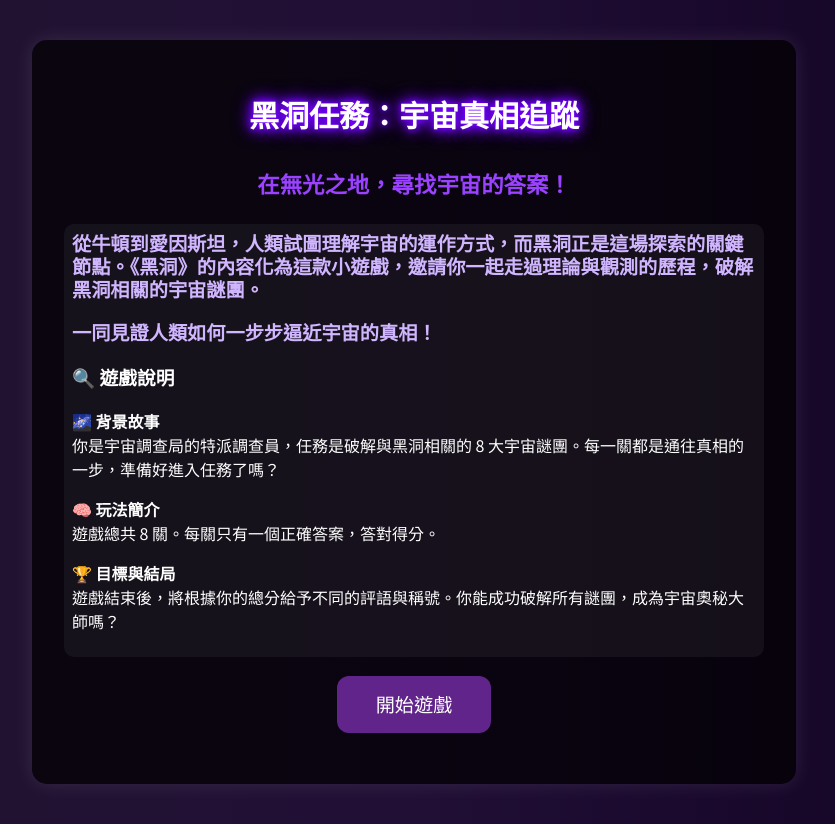
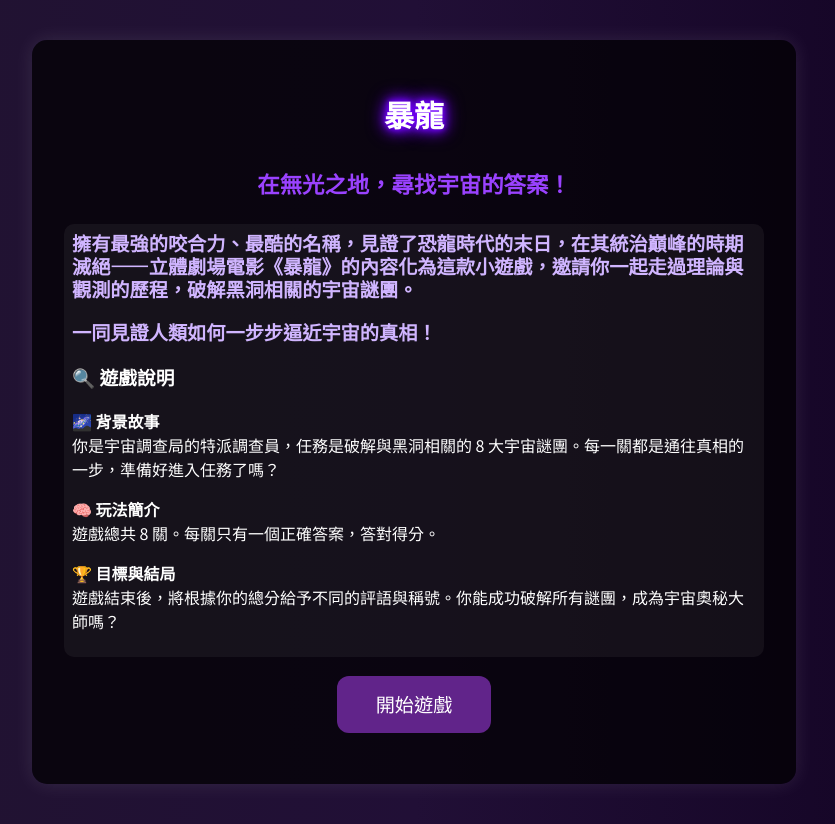
Before and after one commit to BonBonChou/TREX, a plain HTML site: page index.html in a window 1280 px wide. Shown: the whole page, without its empty margins (226-1061 px from the left). Drawn offline with Linux system fonts and the light colour scheme.

Commit message:
index.html

```diff
--- a/index.html
+++ b/index.html
@@ -3,7 +3,7 @@
 <head>
   <meta charset="UTF-8" />
   <meta name="viewport" content="width=device-width, initial-scale=1.0"/>
-  <title>黑洞任務：宇宙真相追蹤</title>
+  <title>暴龍</title>
   <style>
     body {
       font-family: 'Noto Sans TC', sans-serif;
@@ -156,10 +156,10 @@
 <body>
 <div class="container">
   <div id="start-screen">
-    <h1> 黑洞任務：宇宙真相追蹤</h1>
+    <h1>暴龍</h1>
     <h4>在無光之地，尋找宇宙的答案！</h4>
     <div class="intro">
-      <h5>從牛頓到愛因斯坦，人類試圖理解宇宙的運作方式，而黑洞正是這場探索的關鍵節點。《黑洞》的內容化為這款小遊戲，邀請你一起走過理論與觀測的歷程，破解黑洞相關的宇宙謎團。</h5>
+      <h5>擁有最強的咬合力、最酷的名稱，見證了恐龍時代的末日，在其統治巔峰的時期滅絕——立體劇場電影《暴龍》的內容化為這款小遊戲，邀請你一起走過理論與觀測的歷程，破解黑洞相關的宇宙謎團。</h5>
       <h5>一同見證人類如何一步步逼近宇宙的真相！</h5>
       <h3>🔍 遊戲說明</h3>
       <p>🌌 <strong>背景故事</strong><br>你是宇宙調查局的特派調查員，任務是破解與黑洞相關的 8 大宇宙謎團。每一關都是通往真相的一步，準備好進入任務了嗎？</p>
```
